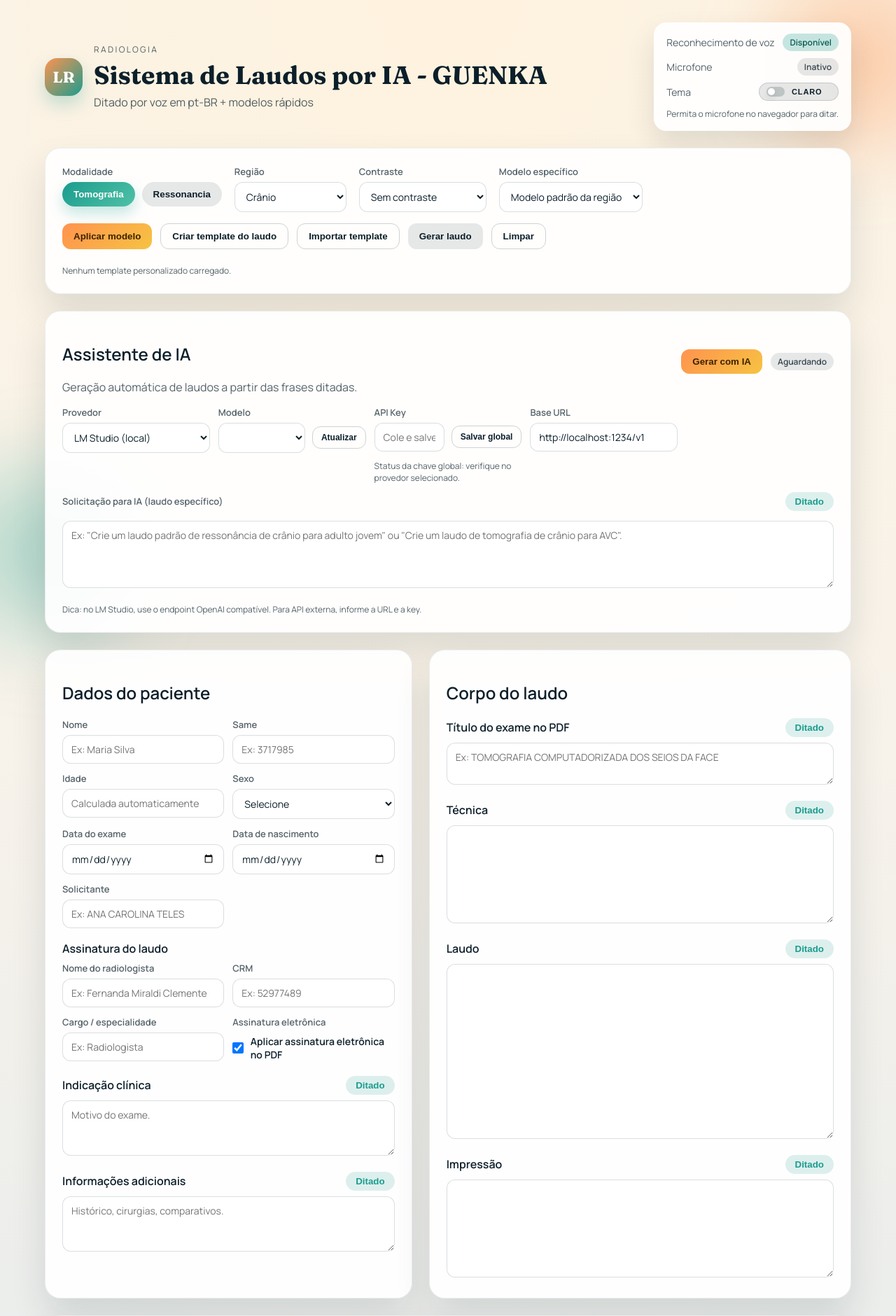
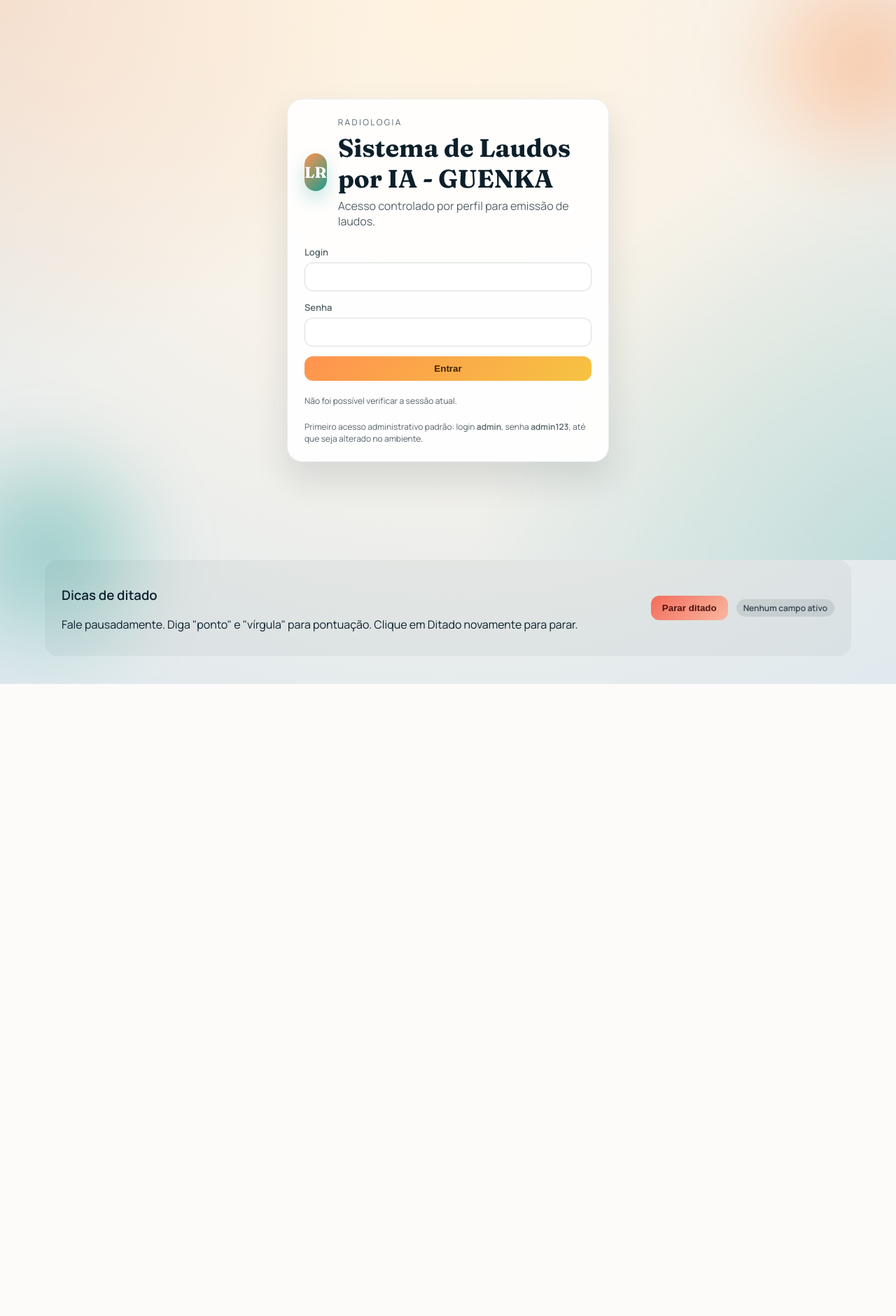
Before and after one commit to haguenka/LAUDOS, a Python web app: template templates/index.html in a window 1280 px wide. Shown: the top 1880 px of the page at 70% size. After the commit the page ends 977 px from the top, so only its background shows below. Run offline with Jinja, Linux system fonts and the light colour scheme; the template is opened without the code that fills it, so the values that code supplies are empty.

Commit message:
Add files via upload

```diff
--- a/templates/index.html
+++ b/templates/index.html
@@ -7,7 +7,38 @@
     <link rel="stylesheet" href="{{ url_for('static', filename='styles.css') }}" />
   </head>
   <body>
-    <main class="app">
+    <section id="loginScreen" class="login-shell">
+      <div class="login-backdrop"></div>
+      <main class="login-card card">
+        <div class="brand login-brand">
+          <div class="logo">LR</div>
+          <div>
+            <p class="eyebrow">Radiologia</p>
+            <h1>Sistema de Laudos por IA - GUENKA</h1>
+            <p class="subtitle">Acesso controlado por perfil para emissão de laudos.</p>
+          </div>
+        </div>
+
+        <form id="loginForm" class="login-form">
+          <div class="field">
+            <label for="loginUsername">Login</label>
+            <input id="loginUsername" name="username" type="text" autocomplete="username" required />
+          </div>
+          <div class="field">
+            <label for="loginPassword">Senha</label>
+            <input id="loginPassword" name="password" type="password" autocomplete="current-password" required />
+          </div>
+          <button id="loginSubmit" class="btn primary login-submit" type="submit">Entrar</button>
+          <p id="loginStatus" class="toolbar-hint">Informe seu login e senha.</p>
+          <p class="toolbar-hint">
+            Primeiro acesso administrativo padrão: login <strong>admin</strong>, senha <strong>admin123</strong>,
+            até que seja alterado no ambiente.
+          </p>
+        </form>
+      </main>
+    </section>
+
+    <main id="appShell" class="app hidden">
       <header class="app-header">
         <div class="brand">
           <div class="logo">LR</div>
@@ -17,6 +48,7 @@
             <p class="subtitle">Ditado por voz em pt-BR + modelos rápidos</p>
           </div>
         </div>
+        <div class="header-side">
           <div class="status-card">
             <div class="status-row">
               <span class="label">Reconhecimento de voz</span>
@@ -34,6 +66,17 @@
             </div>
             <p id="speechHint" class="hint">Permita o microfone no navegador para ditar.</p>
           </div>
+
+          <div class="session-card card">
+            <p class="eyebrow">Sessão</p>
+            <h2 id="sessionDisplayName">Usuário</h2>
+            <p id="sessionDisplayMeta" class="subtitle">Perfil</p>
+            <div class="session-actions">
+              <button id="manageUsersBtn" class="btn ghost admin-only" type="button">Cadastrar/editar usuários</button>
+              <button id="logoutBtn" class="btn" type="button">Sair</button>
+            </div>
+          </div>
+        </div>
       </header>
 
       <section class="toolbar card">
@@ -41,8 +84,8 @@
           <div class="field">
             <label>Modalidade</label>
             <div class="mode-switch">
-              <button class="mode-btn active" data-mode="ct">Tomografia</button>
-              <button class="mode-btn" data-mode="mri">Ressonancia</button>
+              <button class="mode-btn active" data-mode="ct" type="button">Tomografia</button>
+              <button class="mode-btn" data-mode="mri" type="button">Ressonância</button>
             </div>
           </div>
           <div class="field">
@@ -75,17 +118,15 @@
           </div>
         </div>
         <div class="toolbar-actions">
-          <button id="applyTemplate" class="btn primary">Aplicar modelo</button>
-          <button id="addTemplate" class="btn ghost" type="button" title="Criar template com base no laudo digitado">Criar template do laudo</button>
+          <button id="applyTemplate" class="btn primary" type="button">Aplicar modelo</button>
           <button id="importTemplate" class="btn ghost" type="button" title="Importar template de arquivo">Importar template</button>
           <input id="templateFileInput" type="file" accept=".txt,.doc,.docx,.pdf,.json,application/json" hidden />
-          <button id="generateReport" class="btn">Gerar laudo</button>
-          <button id="clearForm" class="btn ghost">Limpar</button>
+          <button id="clearForm" class="btn ghost" type="button">Limpar formulário</button>
         </div>
         <p id="templateStatus" class="toolbar-hint">Nenhum template personalizado carregado.</p>
       </section>
 
-      <section class="card ai-panel card-animate">
+      <section id="aiPanel" class="card ai-panel card-animate">
         <div class="ai-header">
           <div>
             <h2>Assistente de IA</h2>
@@ -93,10 +134,12 @@
           </div>
           <div class="ai-actions">
             <button id="generateAi" class="btn primary" type="button">Gerar com IA</button>
+            <button id="saveAiSettings" class="btn ghost admin-only" type="button">Salvar padrão</button>
             <span id="aiStatus" class="badge idle">Aguardando</span>
           </div>
         </div>
-        <div class="ai-controls">
+        <p id="aiLockHint" class="toolbar-hint">Configuração padrão carregada.</p>
+        <div id="aiAdminControls" class="ai-controls admin-only">
           <div class="field">
             <label for="aiProvider">Provedor</label>
             <select id="aiProvider">
@@ -124,10 +167,11 @@
             <label for="aiBaseUrl">Base URL</label>
             <input id="aiBaseUrl" type="text" placeholder="http://localhost:1234/v1" />
           </div>
+        </div>
         <div class="field field-wide">
           <div class="section-header">
             <label for="aiRequest">Solicitação para IA (laudo específico)</label>
-              <button class="mic-btn" data-target="aiRequest" data-label="Solicitação para IA">Ditado</button>
+            <button class="mic-btn" data-target="aiRequest" data-label="Solicitação para IA" type="button">Ditado</button>
           </div>
           <textarea
             id="aiRequest"
@@ -135,10 +179,6 @@
             placeholder='Ex: "Crie um laudo padrão de ressonância de crânio para adulto jovem" ou "Crie um laudo de tomografia de crânio para AVC".'
           ></textarea>
         </div>
-        </div>
-        <p class="toolbar-hint">
-          Dica: no LM Studio, use o endpoint OpenAI compatível. Para API externa, informe a URL e a key.
-        </p>
       </section>
 
       <section class="grid">
@@ -179,7 +219,7 @@
               <input id="referrer" type="text" placeholder="Ex: ANA CAROLINA TELES" />
             </div>
           </div>
-          <div class="section">
+          <div id="signatureSection" class="section admin-only">
             <div class="section-header">
               <h3>Assinatura do laudo</h3>
             </div>
@@ -208,14 +248,14 @@
           <div class="section">
             <div class="section-header">
               <h3>Indicação clínica</h3>
-              <button class="mic-btn" data-target="indication" data-label="Indicação clínica">Ditado</button>
+              <button class="mic-btn" data-target="indication" data-label="Indicação clínica" type="button">Ditado</button>
             </div>
             <textarea id="indication" rows="3" placeholder="Motivo do exame."></textarea>
           </div>
           <div class="section">
             <div class="section-header">
               <h3>Informações adicionais</h3>
-              <button class="mic-btn" data-target="extraInfo" data-label="Informações adicionais">Ditado</button>
+              <button class="mic-btn" data-target="extraInfo" data-label="Informações adicionais" type="button">Ditado</button>
             </div>
             <textarea id="extraInfo" rows="3" placeholder="Histórico, cirurgias, comparativos."></textarea>
           </div>
@@ -226,34 +266,38 @@
           <div class="section">
             <div class="section-header">
               <h3>Título do exame no PDF</h3>
-              <button class="mic-btn" data-target="examTitle" data-label="Título do exame">Ditado</button>
+              <button class="mic-btn" data-target="examTitle" data-label="Título do exame" type="button">Ditado</button>
             </div>
-            <textarea
-              id="examTitle"
-              rows="2"
-              placeholder="Ex: TOMOGRAFIA COMPUTADORIZADA DOS SEIOS DA FACE"
-            ></textarea>
+            <textarea id="examTitle" rows="2" placeholder="Ex: TOMOGRAFIA COMPUTADORIZADA DOS SEIOS DA FACE"></textarea>
+            <button class="btn danger btn-small clear-field-btn" data-clear-target="examTitle" type="button">Apagar</button>
           </div>
           <div class="section">
             <div class="section-header">
               <h3>Técnica</h3>
-              <button class="mic-btn" data-target="technique" data-label="Técnica">Ditado</button>
+              <button class="mic-btn" data-target="technique" data-label="Técnica" type="button">Ditado</button>
             </div>
             <textarea id="technique" rows="6"></textarea>
+            <button class="btn danger btn-small clear-field-btn" data-clear-target="technique" type="button">Apagar</button>
           </div>
           <div class="section">
             <div class="section-header">
               <h3>Laudo</h3>
-              <button class="mic-btn" data-target="findings" data-label="Laudo">Ditado</button>
+              <button class="mic-btn" data-target="findings" data-label="Laudo" type="button">Ditado</button>
             </div>
             <textarea id="findings" rows="12"></textarea>
+            <button class="btn danger btn-small clear-field-btn" data-clear-target="findings" type="button">Apagar</button>
           </div>
           <div class="section">
             <div class="section-header">
               <h3>Impressão</h3>
-              <button class="mic-btn" data-target="impression" data-label="Impressão">Ditado</button>
+              <button class="mic-btn" data-target="impression" data-label="Impressão" type="button">Ditado</button>
             </div>
             <textarea id="impression" rows="6"></textarea>
+            <button class="btn danger btn-small clear-field-btn" data-clear-target="impression" type="button">Apagar</button>
+          </div>
+          <div class="report-actions-stack">
+            <button id="generateReport" class="btn primary" type="button">Gerar laudo</button>
+            <button id="addTemplate" class="btn ghost" type="button" title="Criar template com base no laudo digitado">Criar template do laudo</button>
           </div>
         </div>
       </section>
@@ -265,12 +309,12 @@
             <p class="subtitle">Clique em Gerar laudo para montar o texto final.</p>
           </div>
           <div class="preview-actions">
-            <button id="copyReport" class="btn">Copiar</button>
-            <button id="downloadReport" class="btn">Baixar .txt</button>
-            <button id="downloadPdf" class="btn">Baixar PDF</button>
-            <button id="saveFinalReport" class="btn primary">Salvar finalizado</button>
-            <button id="saveDraft" class="btn ghost">Salvar rascunho</button>
-            <button id="loadDraft" class="btn ghost">Carregar</button>
+            <button id="copyReport" class="btn" type="button">Copiar</button>
+            <button id="downloadReport" class="btn" type="button">Baixar .txt</button>
+            <button id="downloadPdf" class="btn" type="button">Baixar PDF</button>
+            <button id="saveFinalReport" class="btn primary" type="button">Salvar finalizado</button>
+            <button id="saveDraft" class="btn ghost" type="button">Salvar rascunho</button>
+            <button id="loadDraft" class="btn ghost" type="button">Carregar</button>
           </div>
         </div>
         <pre id="reportOutput" class="report-output">Seu laudo aparecerá aqui.</pre>
@@ -298,7 +342,7 @@
           <p>Fale pausadamente. Diga "ponto" e "vírgula" para pontuação. Clique em Ditado novamente para parar.</p>
         </div>
         <div class="footer-actions">
-          <button id="stopDictation" class="btn danger">Parar ditado</button>
+          <button id="stopDictation" class="btn danger" type="button">Parar ditado</button>
           <span id="dictationTarget" class="badge idle">Nenhum campo ativo</span>
         </div>
       </div>
```
Also changed, not shown: templates/admin_users.html (added, +81 -0 lines). Lines whose indentation alone changed are shown as unchanged.
